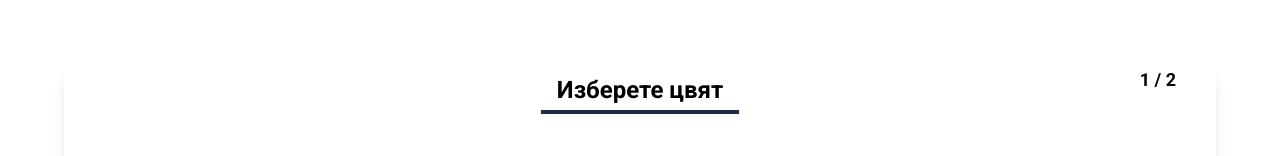
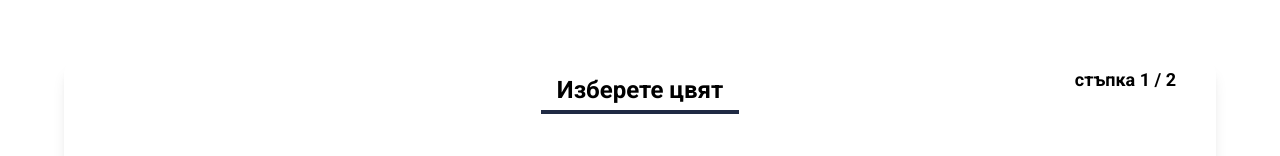
Before and after one commit to IvailoAtsv/alcona-solutions, a React (Create React App) app: page / in a window 1280 px wide. Shown: the part 722-878 px from the top of the page. Built offline with nearby package versions, Linux system fonts and the light colour scheme.

Commit message:
steps are now easier to read

```diff
--- a/src/components/MainForm.js
+++ b/src/components/MainForm.js
@@ -125,7 +125,7 @@ export function MainForm({
       >
         <form onSubmit={onSubmit}>
           <div className="absolute top-1 text-center font-semibold text-lg right-10">
-            {currentStepIndex + 1} / {steps.length}
+            стъпка {currentStepIndex + 1} / {steps.length}
           </div>
           {step}
           <div className="flex mt-16 w-11/12 min-h-12 items-center gap-3 px-3 pt-6 justify-end ml-9">
```
